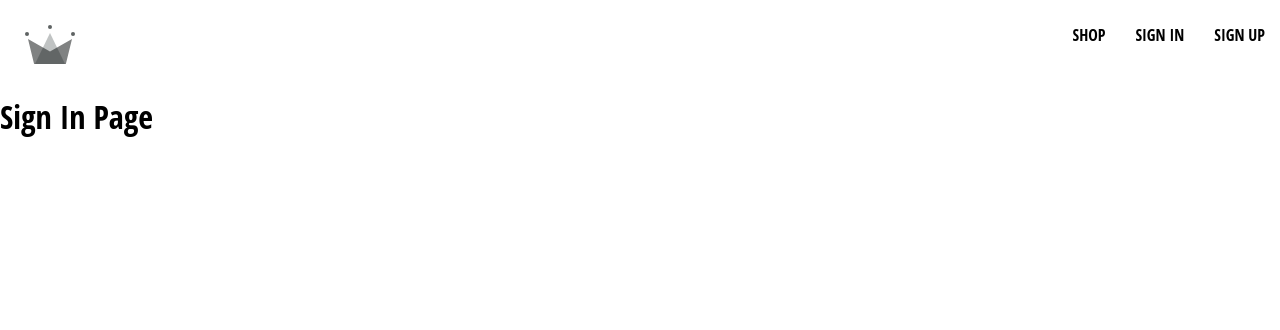
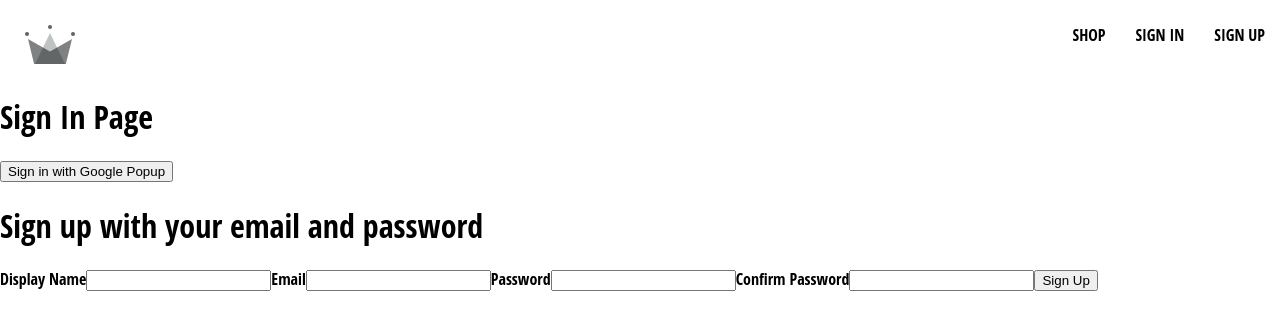
Before and after one commit to Asoft01/crw-clothing, a React (Create React App) app: page /sign-in in a window 1280 px wide. Shown: the top 330 px of the page. Built offline with nearby package versions, Linux system fonts and the light colour scheme; a web font is replaced by a local one.

Commit message:
sign up with email and password

```diff
--- /dev/null
+++ b/src/components/sign-up-form/sign-up-form.component.jsx
@@ -0,0 +1,99 @@
+import { useState } from "react";
+import { createAuthUserWithEmailPassword, createUserDocumentFromAuth } from "../../utils/firebase/firebase.utils";
+
+const defaultFormFields = {
+  displayName: "",
+  email: "",
+  password: "",
+  confirmPassword: "",
+};
+const SignUpForm = () => {
+  const [formFields, setFormFields] = useState(defaultFormFields);
+  const { displayName, email, password, confirmPassword } = formFields;
+
+  console.log(formFields);
+
+  const resetFormFields = () => {
+    setFormFields(defaultFormFields);
+  }
+  const handleSubmit = async (event) => {
+    event.preventDefault();
+
+    if (password !== confirmPassword) {
+      alert("passwords do not match");
+      return;
+    }
+
+    try {
+      // const response = await createAuthUserWithEmailPassword(email, password);
+    //   console.log(response);
+      const { user } = await createAuthUserWithEmailPassword(
+        email,
+        password
+    );
+
+    await createUserDocumentFromAuth(user, { displayName });
+
+    resetFormFields(defaultFormFields);
+
+    //   console.log(response);
+    } catch (error) {
+        if(error.code === 'auth/email-already-in-use') {
+            alert('Cannot create user, email already in use');
+        }else {
+            console.log("user creation encountered an error", error);
+        }
+    }
+  };
+  const handleChange = (event) => {
+    const { name, value } = event.target;
+
+    setFormFields({ ...formFields, [name]: value });
+  };
+
+  return (
+    <div>
+      <h1>Sign up with your email and password</h1>
+      <form onSubmit={handleSubmit}>
+        <label>Display Name</label>
+        <input
+          type="text"
+          required
+          onChange={handleChange}
+          name="displayName"
+          value={displayName}
+        />
+
+        <label>Email</label>
+        <input
+          type="email"
+          required
+          onChange={handleChange}
+          name="email"
+          value={email}
+        />
+
+        <label>Password</label>
+        <input
+          type="password"
+          required
+          onChange={handleChange}
+          name="password"
+          value={password}
+        />
+
+        <label>Confirm Password</label>
+        <input
+          type="password"
+          required
+          onChange={handleChange}
+          name="confirmPassword"
+          value={confirmPassword}
+        />
+        <button type="submit">Sign Up</button>
+      </form>
+    </div>
+  );
+};
+
+export default SignUpForm;
--- a/src/routes/sign-in/sign-in.component.jsx
+++ b/src/routes/sign-in/sign-in.component.jsx
@@ -1,9 +1,87 @@
+import { useEffect } from 'react';
+import { getRedirectResult } from 'firebase/auth';
+
+import {
+    auth,
+    signInWithGooglePopup,
+    signInwWithGoogleRedirect,
+    createUserDocumentFromAuth
+} from '../../utils/firebase/firebase.utils';
+
+import SignUpForm from '../../components/sign-up-form/sign-up-form.component';
 const SignIn = () => {
+    // useEffect(async () => {
+    //     const response = await getRedirectResult(auth);
+    //     // console.log(response);
+    //     if (response) {
+    //         const userDocRef = await createUserDocumentFromAuth(response.user);
+    //     }
+    // }, []);
+
+    // useEffect(() => {
+    //     const fetchRedirectResult = async () => {
+    //       try {
+    //         const response = await getRedirectResult(auth);
+    //         // console.log(response);
+    //         if(response) {
+    //             const userDocRef = await createUserDocumentFromAuth(response.auth);
+    //         }
+    //       } catch (error) {
+    //         console.error("Error fetching redirect result:", error);
+    //       }
+    //     };
+
+    //     fetchRedirectResult();
+    //   }, []);
+
+    useEffect(() => {
+        const fetchRedirectResult = async () => {
+          try {
+            const response = await getRedirectResult(auth);
+            console.log("Redirect Result", response);
+            if (response) {
+              const { user } = response;
+              console.log("Redirect User:", user);
+              await createUserDocumentFromAuth(user);
+            }
+          } catch (error) {
+            console.error("Error fetching redirect result:", error);
+          }
+        };
+
+        fetchRedirectResult();
+      }, []);
+
+    const logGoogleUser = async () => {
+        // const response = await signInWithGooglePopup();
+        // console.log(response);
+        const { user } = await signInWithGooglePopup();
+        const userDocRef = await createUserDocumentFromAuth(user);
+    }
+
+    // const logGoogleRedirectUser = async() => {
+    //     const { user } = await signInwWithGoogleRedirect();
+    //     console.log({ user });
+    // }
+
+
     return (
         <div>
             <h1>Sign In Page</h1>
+            <button onClick={logGoogleUser}>Sign in with Google Popup</button>
+            {/* <button onClick={logGoogleRedirectUser}>
+                Sign in with Google Redirect
+            </button> */}
+            {/* <button onClick={signInwWithGoogleRedirect}>
+                Sign in with Google Redirect
+            </button> */}
+             {/* <button onClick={() => signInwWithGoogleRedirect()}>
+                Sign in with Google Redirect
+            </button> */}
+            <SignUpForm/>
         </div>
     )
 }
 
+
 export default SignIn;
--- /dev/null
+++ b/src/utils/firebase/firebase.utils.js
@@ -0,0 +1,84 @@
+import { initializeApp } from 'firebase/app';
+import {
+    getAuth,
+    signInWithRedirect,
+    signInWithPopup,
+    GoogleAuthProvider,
+    createUserWithEmailAndPassword
+} from 'firebase/auth';
+
+import {
+    getFirestore,
+    doc,
+    getDoc,
+    setDoc
+} from 'firebase/firestore';
+
+const firebaseConfig = {
+    apiKey: "AIzaSyBvpsvA17M2mhCB3iNe8t4C5nJ9ng3xxYk",
+    authDomain: "crwn-clothing-db-ae4d0.firebaseapp.com",
+    projectId: "crwn-clothing-db-ae4d0",
+    storageBucket: "crwn-clothing-db-ae4d0.firebasestorage.app",
+    messagingSenderId: "929604374626",
+    appId: "1:929604374626:web:cd2cc095091b8fc3fc013b"
+};
+
+// Initialize Firebase
+const firebaseApp = initializeApp(firebaseConfig);
+
+const googleProvider = new GoogleAuthProvider();
+
+googleProvider.setCustomParameters({
+    prompt: "select_account"
+});
+
+export const auth = getAuth();
+export const signInWithGooglePopup = () => signInWithPopup(auth, googleProvider);
+export const signInwWithGoogleRedirect = () => signInWithRedirect(auth, googleProvider);
+
+export const db = getFirestore();
+
+export const createUserDocumentFromAuth = async (
+    userAuth,
+    additionalInformation = {}
+) => {
+    if(!userAuth) return;
+
+    const userDocRef = doc(db, 'users', userAuth.uid);
+
+    console.log(userDocRef);
+
+    const userSnapshot = await getDoc(userDocRef);
+    // console.log(userSnapshot);
+    console.log(userSnapshot.exists());
+
+    // if user data does not exists
+    // create /set the document with the data from userAuth in my collection
+    if(!userSnapshot.exists()) {
+        const { displayName, email }  = userAuth;
+        const createdAt = new Date();
+
+        try {
+            await setDoc(userDocRef, {
+                displayName,
+                email,
+                createdAt,
+                ...additionalInformation
+            });
+        } catch (error) {
+            console.log('error creating the user', error.message);
+        }
+    }
+
+    // console.log(userDocRef);
+    // if user data exists
+    return userDocRef;
+    // return userDocRef
+}
+
+export const createAuthUserWithEmailPassword = async (email, password) => {
+    if(!email || !password) return;
+
+    return await createUserWithEmailAndPassword(auth, email, password);
+
+}
```
Also changed, not shown: src/components/form-input/form-input.component.jsx (added, +14 -0 lines), src/components/form-input/form-input.styles.scss (added).
